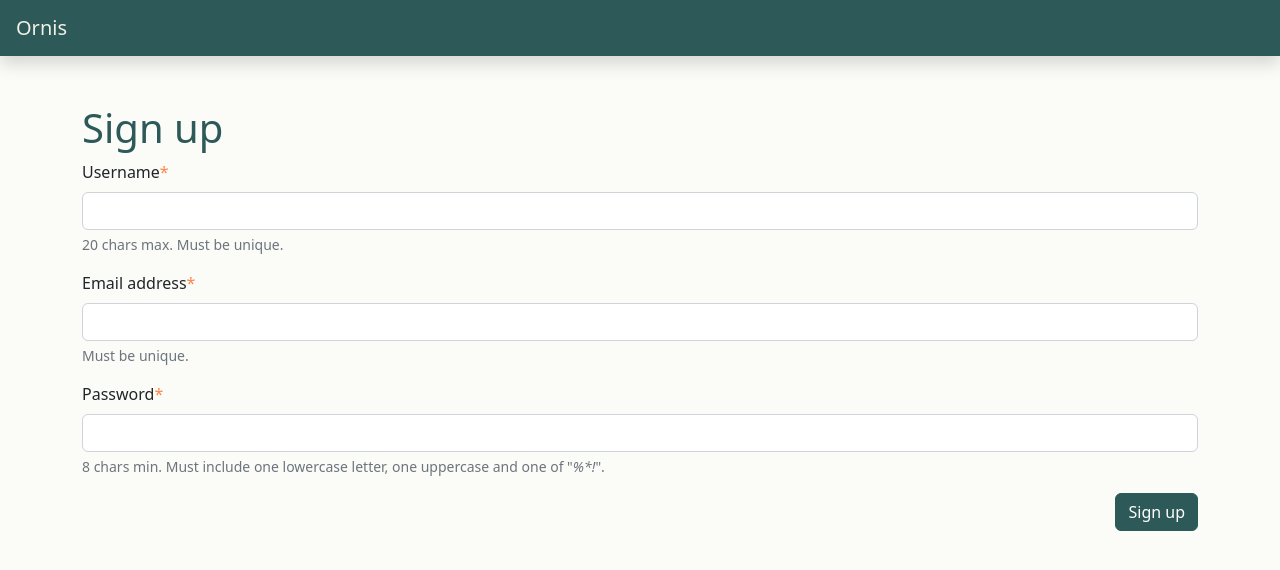
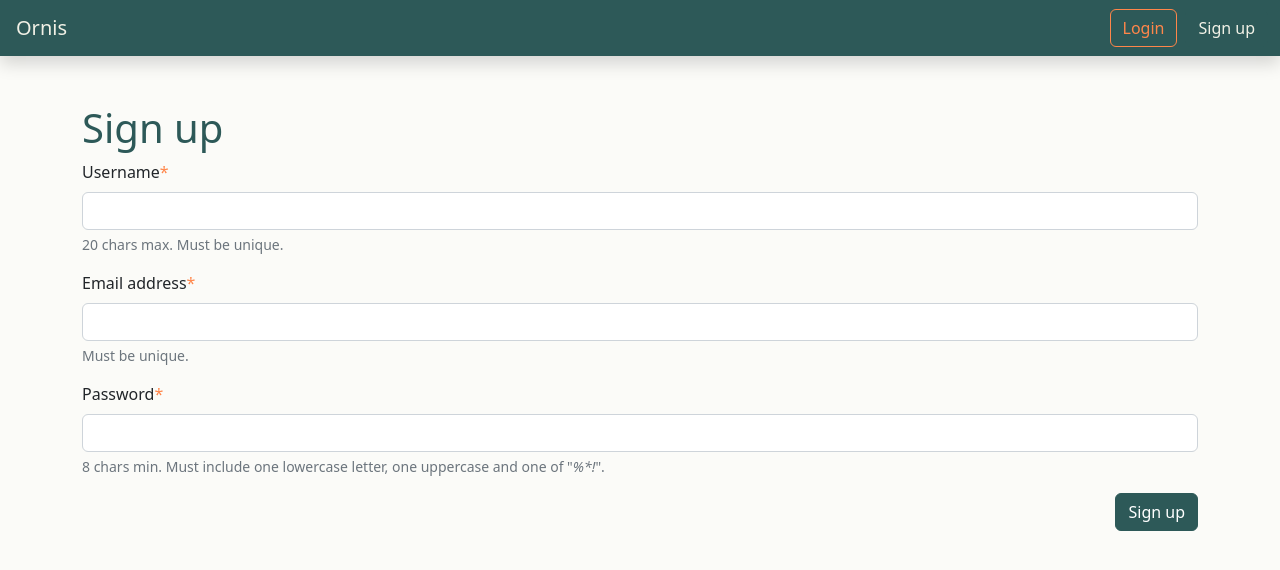
Before and after one commit to LaurineDaSilva/ornis, a Vue app in the folder ornis-ui/: page /sign-up in a window 1280 px wide. Shown: the top 570 px of the page. Built offline with nearby package versions, Linux system fonts and the light colour scheme; no server answers.

Commit message:
[ORNIS-47] add sign-up link to navbar

```diff
--- a/ornis-ui/src/components/SignUp.vue
+++ b/ornis-ui/src/components/SignUp.vue
@@ -8,7 +8,7 @@
         <label for="usernameInput" class="form-label"
           >{{ $t('signUp.username.label') }}<span class="text-secondary">*</span></label
         >
-        <input type="text" id="usernameInput" class="form-control" />
+        <input id="usernameInput" class="form-control" type="text" />
         <div id="usernameInputHelpText" class="form-text">
           {{ $t('signUp.username.helpText') }}
         </div>
@@ -17,14 +17,14 @@
         <label for="emailInput" class="form-label"
           >{{ $t('signUp.email.label') }}<span class="text-secondary">*</span></label
         >
-        <input type="email" id="emailInput" class="form-control" />
+        <input id="emailInput" class="form-control" type="email" />
         <div id="emailHelpText" class="form-text">{{ $t('signUp.email.helpText') }}</div>
       </div>
       <div class="mb-3">
         <label for="passwordInput" class="form-label"
           >{{ $t('signUp.password.label') }}<span class="text-secondary">*</span></label
         >
-        <input type="password" id="passwordInput" class="form-control" />
+        <input id="passwordInput" class="form-control" type="password" />
         <div id="passwordHelpText" class="form-text">
           {{ $t('signUp.password.helpText') }} "<span class="fst-italic">%*!</span>".
         </div>
--- a/ornis-ui/src/components/commons/HeaderBar.vue
+++ b/ornis-ui/src/components/commons/HeaderBar.vue
@@ -1,7 +1,13 @@
 <template>
   <nav class="navbar navbar-expand-lg navbar-dark bg-primary text-light mb-5 shadow">
     <div class="container-fluid">
-      <a class="navbar-brand text-light ms-1" href="#">Ornis</a>
+      <a class="navbar-brand text-light ms-1" href="/">Ornis</a>
+      <div class="col-md-3 text-end">
+        <button type="button" class="btn btn-outline-secondary me-2">Login</button>
+        <button type="button" class="btn btn-primary">
+          <a href="/sign-up" class="text-light navbar-links">{{ $t('signUp.title') }}</a>
+        </button>
+      </div>
       <button
         class="navbar-toggler"
         type="button"
@@ -13,3 +19,9 @@
     </div>
   </nav>
 </template>
+
+<style>
+.navbar-links {
+  text-decoration: none;
+}
+</style>
```
